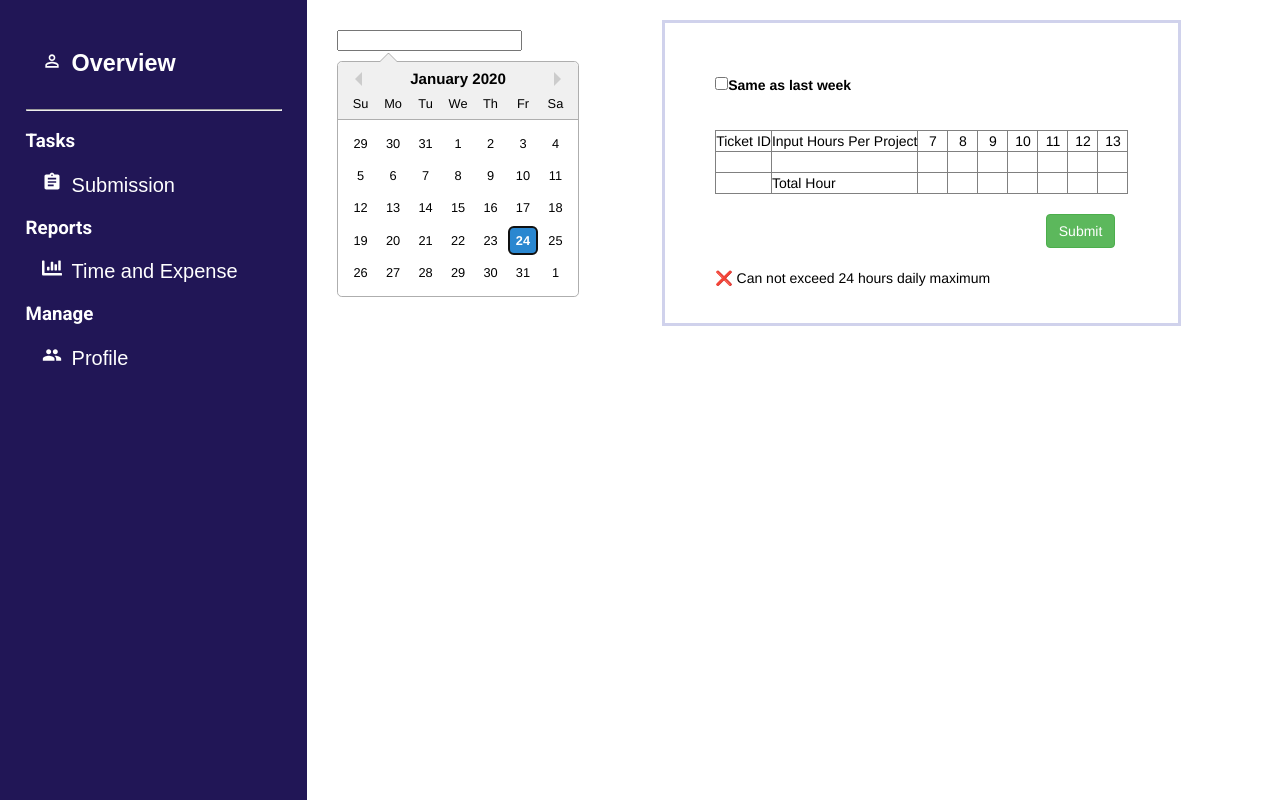
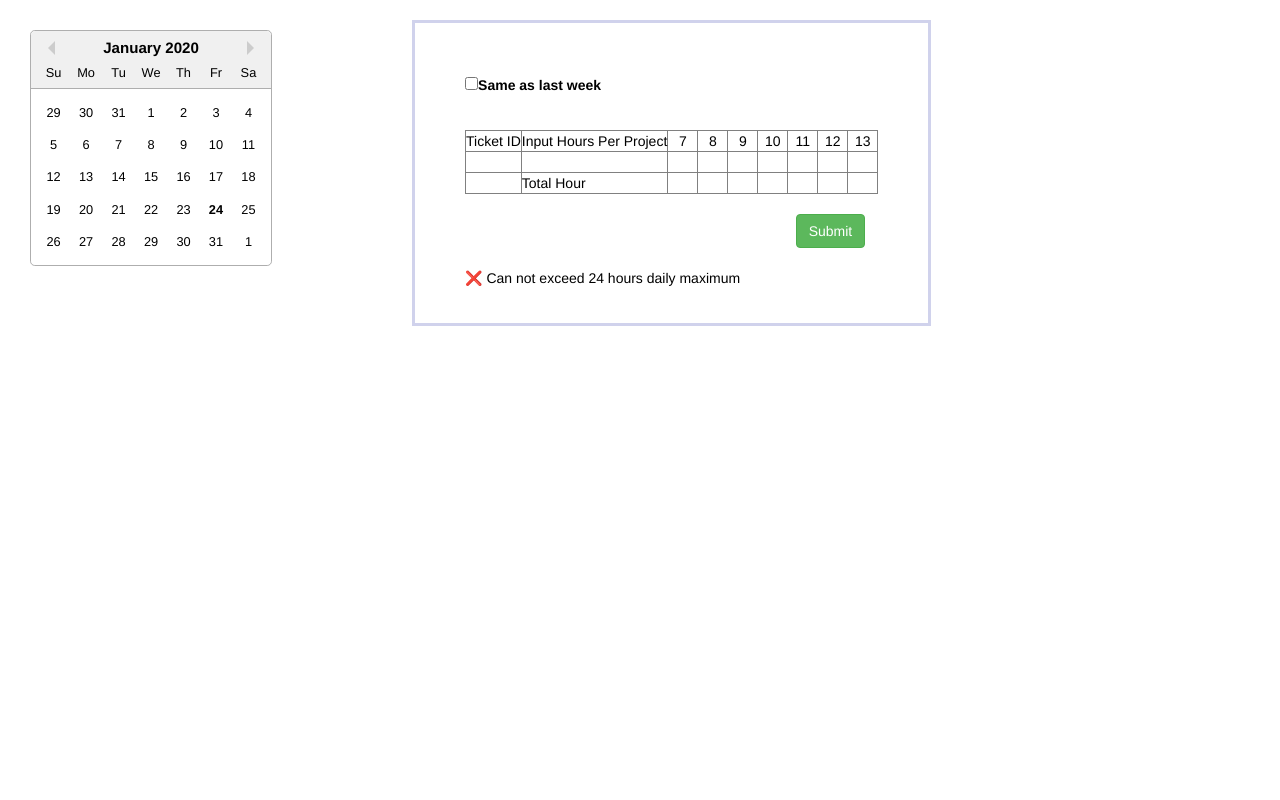
Before and after one commit to Jarxi/Oben, a React (Create React App) app in the folder client/: page /submission in a window 1280 px wide. Built offline with nearby package versions, Linux system fonts and the light colour scheme.

Commit message:
chore: calendar and static submission table

```diff
--- a/client/src/Components/MainContent.js
+++ b/client/src/Components/MainContent.js
@@ -5,6 +5,7 @@ import { TiCog } from "react-icons/ti";
 import { NavLink } from 'react-router-dom';
 import SetUpPage from '../Pages/SetUpPage'
 import Dashboard from '../Pages/Dashboard';
+import SubmissionPage from '../Pages/SubmissionPage'
 
 class MainContent extends React.Component {
 
@@ -21,6 +22,7 @@ class MainContent extends React.Component {
 
           {window === "overview" && <Dashboard/>}
           {window === "setUp" && <SetUpPage/>}
+          {window === "submission" && <SubmissionPage/>}
         </div>
     );
   }
--- a/client/src/Pages/SubmissionPage.js
+++ b/client/src/Pages/SubmissionPage.js
@@ -1,11 +1,11 @@
-import React from 'react';
+import React, { useState } from 'react';
 import Sidebar from '../Components/Sidebar';
 import SubmissionTable from "../Components/SubmissionTable";
 import DatePicker from "react-datepicker";
 import "react-datepicker/dist/react-datepicker.css";
 import "../CSS/SubmissionPage.css";
 
-class HomePage extends React.Component {
+class SubmissionPage extends React.Component {
   state = {
     startDate: new Date()
   };
@@ -32,10 +32,9 @@ class HomePage extends React.Component {
 
     return (
         <div class="row">
-          <Sidebar selectCallback={this.handleItemSelect}/>
           <div class='datePick'>
             <DatePicker
-                open = {true}
+                inline = {true}
                 selected={this.state.startDate}
                 onChange={this.handleChange}
             />
@@ -46,4 +45,4 @@ class HomePage extends React.Component {
   }
 };
 
-export default HomePage;
+export default SubmissionPage;
```
Also changed, not shown: 1 other file (tests, documents, lock files or other folders).
